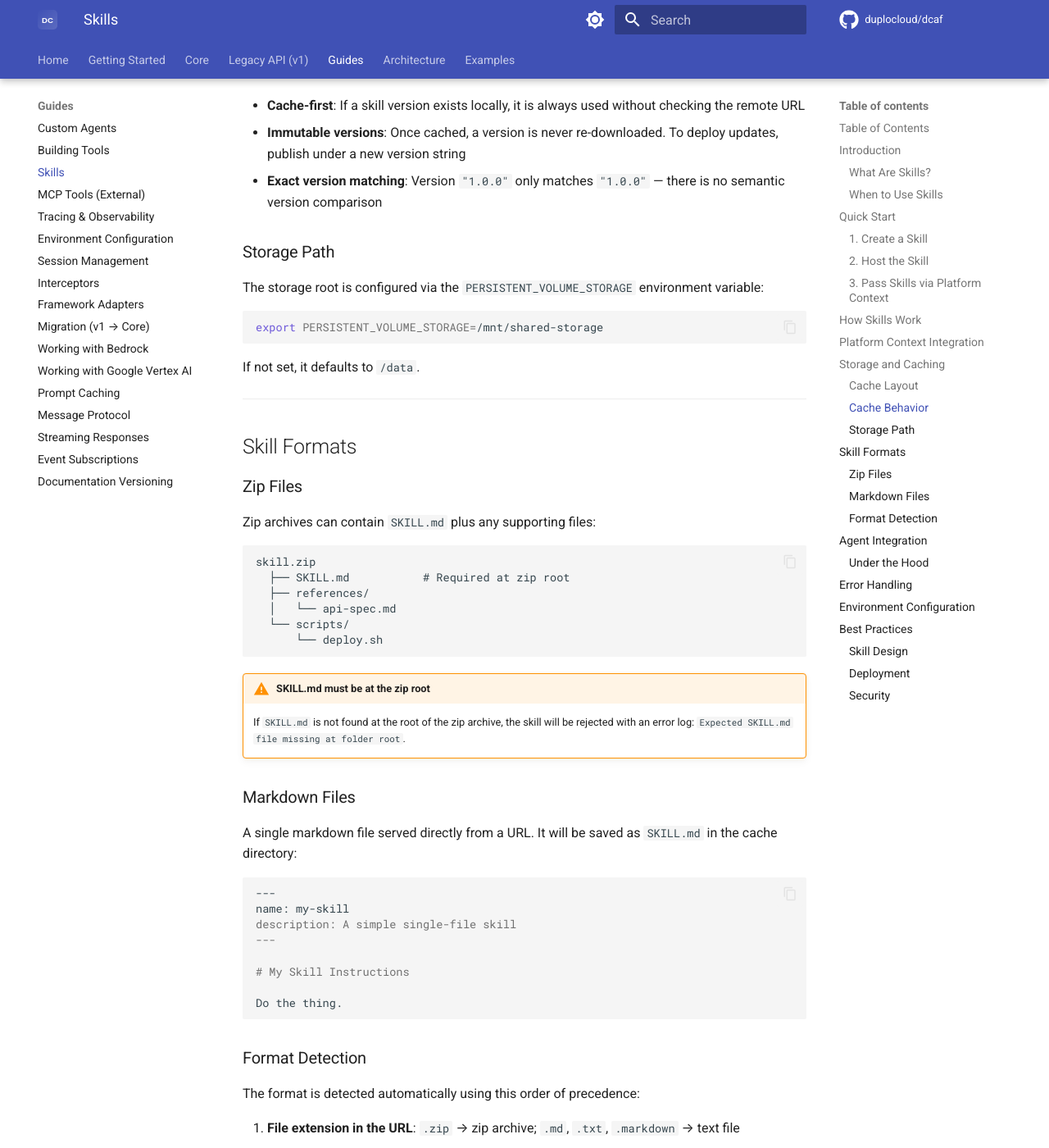
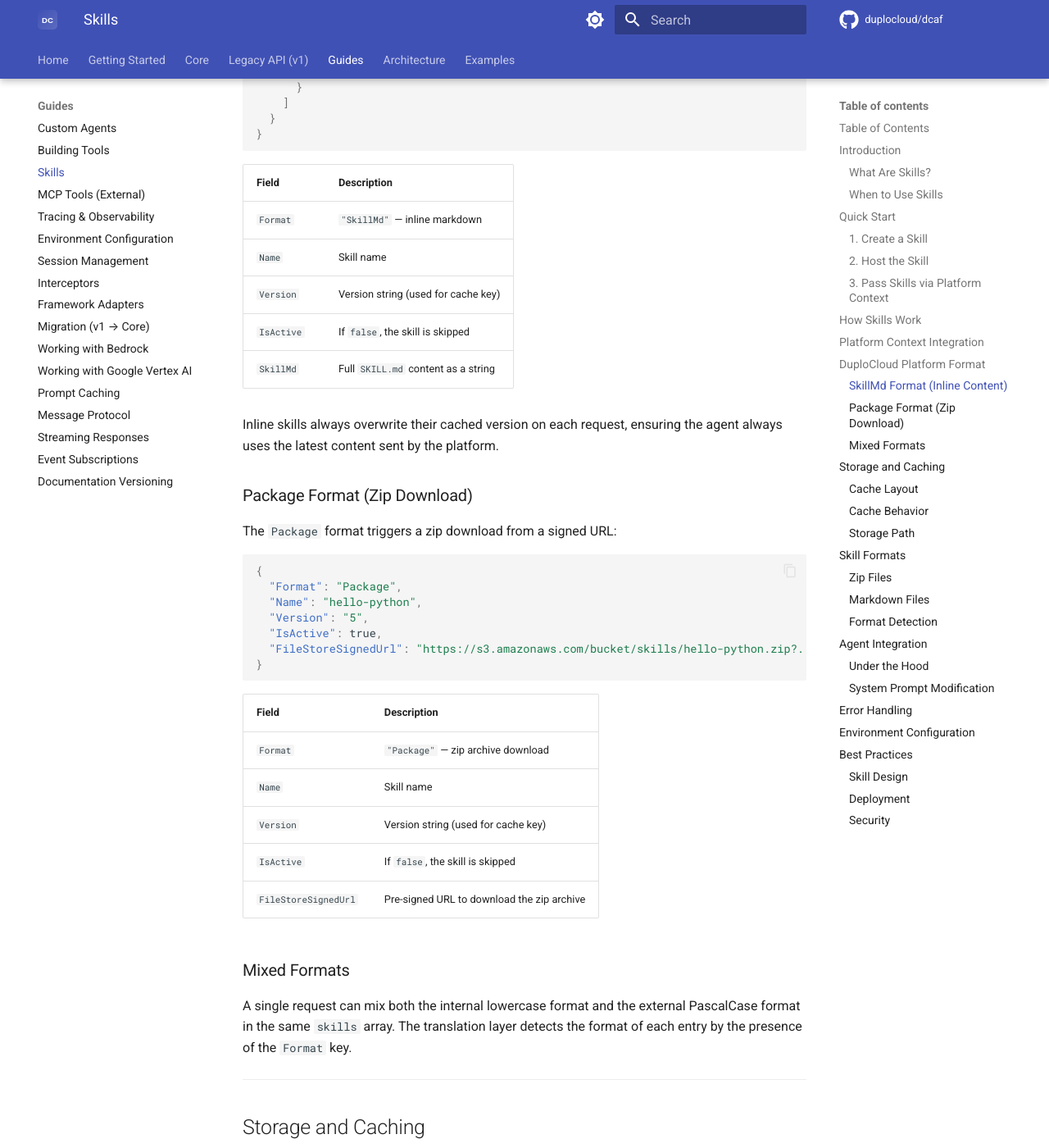
Before and after one commit to duplocloud/dcaf, an MkDocs documentation site: the page built from docs/guides/skills.md, in a window 1280 px wide and 1400 px high, scrolled down 4729 px. Shown: the whole window at 82% size. Built offline with MkDocs 1.6.1 and Material for MkDocs 9.7.7, drawn with Linux system fonts in a browser that asks for light colours; comment, search, counter and statistics services are not loaded; some of the changed text lies outside the part shown.

Commit message:
docs: fill skills documentation gaps
- Document DuploCloud platform PascalCase format (SkillMd and Package)
- Document inline skill content delivery via SkillMd format
- Correct SKILL.md zip root restriction: document one-level auto-elevation
- Document storage path resolution order (constructor → env var → /data)
- Add system prompt modification note for Bedrock parallel tool workaround
- Add missing decisions 8 and 9 to ADR-008 (external format, zip elevation)

Co-Authored-By: Claude Sonnet 4.6 <noreply@anthropic.com>

````diff
--- a/docs/adrs/008-skills-design-decisions.md
+++ b/docs/adrs/008-skills-design-decisions.md
@@ -106,6 +106,8 @@ Additionally:
 
 The `PERSISTENT_VOLUME_STORAGE` environment variable defaults to `/data`. It uses no `DCAF_` prefix because it is a general-purpose storage path that may be shared with other services on the same infrastructure.
 
+The storage root is resolved in priority order: constructor argument → `PERSISTENT_VOLUME_STORAGE` env var → `/data` built-in default.
+
 ```
 /data/                              # PERSISTENT_VOLUME_STORAGE
   skills/
@@ -119,6 +121,27 @@ The `PERSISTENT_VOLUME_STORAGE` environment variable defaults to `/data`. It use
       2.1.0/
         SKILL.md
 ```
+
+### 8. External Platform Format Translation
+
+**Problem:** The DuploCloud platform delivers skills in a PascalCase format (`Format`, `Name`, `Version`, `IsActive`, `SkillMd`, `FileStoreSignedUrl`) that differs from the internal DCAF wire format (`name`, `version`, `url`).
+
+**Decision:** A thin translation layer (`skill_translator.py`) detects the format by checking for the presence of the `Format` key and converts PascalCase entries to internal `SkillDefinition` objects. Both formats can coexist in the same request.
+
+Two external formats are supported:
+
+- **`SkillMd`** — inline markdown content embedded directly in the request. Written to the local cache on every request to ensure freshness. No URL fetch needed.
+- **`Package`** — zip archive downloaded from a `FileStoreSignedUrl` (typically a pre-signed S3 URL). Follows the same fetch-and-cache pipeline as the URL-based internal format.
+
+Inactive skills (`"IsActive": false`) are silently skipped by the translation layer.
+
+### 9. Zip Root Auto-Elevation
+
+**Problem:** Tools like macOS Finder wrap zip contents in a top-level folder (e.g., `my-skill/SKILL.md`). Requiring `SKILL.md` strictly at the zip root would reject these common archives.
+
+**Decision:** If `SKILL.md` is not at the zip root, the extractor looks exactly one directory level deep. If a single subdirectory contains `SKILL.md`, its contents are promoted to the root (elevated). `__MACOSX` metadata directories are removed during elevation. If `SKILL.md` is not found at root or one level deep, the skill is rejected.
+
+This strictly limits the elevation depth to one level to avoid ambiguity when a zip contains multiple subdirectories.
 
 ## Consequences
 
--- a/docs/guides/skills.md
+++ b/docs/guides/skills.md
@@ -10,12 +10,13 @@ This guide covers how to use skills with DCAF agents. Skills are reusable instru
 2. [Quick Start](#quick-start)
 3. [How Skills Work](#how-skills-work)
 4. [Platform Context Integration](#platform-context-integration)
-5. [Storage and Caching](#storage-and-caching)
-6. [Skill Formats](#skill-formats)
-7. [Agent Integration](#agent-integration)
-8. [Error Handling](#error-handling)
-9. [Environment Configuration](#environment-configuration)
-10. [Best Practices](#best-practices)
+5. [DuploCloud Platform Format](#duplocloud-platform-format)
+6. [Storage and Caching](#storage-and-caching)
+7. [Skill Formats](#skill-formats)
+8. [Agent Integration](#agent-integration)
+9. [Error Handling](#error-handling)
+10. [Environment Configuration](#environment-configuration)
+11. [Best Practices](#best-practices)
 
 ---
 
@@ -162,15 +163,79 @@ platform_context = {
 }
 ```
 
-Each skill definition has three required fields:
+Each skill definition has three fields:
 
-| Field | Type | Description |
-|-------|------|-------------|
-| `name` | string | Unique identifier for the skill |
-| `version` | string | Exact version string for cache lookup |
-| `url` | string | URL to fetch the skill from if not cached |
+| Field | Type | Required | Description |
+|-------|------|----------|-------------|
+| `name` | string | Yes | Unique identifier for the skill |
+| `version` | string | Yes | Exact version string for cache lookup |
+| `url` | string | Yes | URL to fetch the skill from if not cached |
 
 You can pass multiple skills — the agent will load all of them.
+
+---
+
+## DuploCloud Platform Format
+
+When skills are delivered by the DuploCloud platform (rather than passed directly in the API request), they use a PascalCase format with a `Format` discriminator field. The agent server automatically translates this format into the internal representation.
+
+### SkillMd Format (Inline Content)
+
+The `SkillMd` format passes skill content directly in the request — no URL fetch is needed. The platform embeds the `SKILL.md` contents inline:
+
+```json
+{
+  "role": "user",
+  "content": "Debug why my pods are crashing",
+  "platform_context": {
+    "skills": [
+      {
+        "Format": "SkillMd",
+        "Name": "k8s-debug",
+        "Version": "3",
+        "IsActive": true,
+        "SkillMd": "---\nname: k8s-debug\ndescription: Kubernetes debugging\n---\n\n# K8s Debugging\n..."
+      }
+    ]
+  }
+}
+```
+
+| Field | Description |
+|-------|-------------|
+| `Format` | `"SkillMd"` — inline markdown |
+| `Name` | Skill name |
+| `Version` | Version string (used for cache key) |
+| `IsActive` | If `false`, the skill is skipped |
+| `SkillMd` | Full `SKILL.md` content as a string |
+
+Inline skills always overwrite their cached version on each request, ensuring the agent always uses the latest content sent by the platform.
+
+### Package Format (Zip Download)
+
+The `Package` format triggers a zip download from a signed URL:
+
+```json
+{
+  "Format": "Package",
+  "Name": "hello-python",
+  "Version": "5",
+  "IsActive": true,
+  "FileStoreSignedUrl": "https://s3.amazonaws.com/bucket/skills/hello-python.zip?..."
+}
+```
+
+| Field | Description |
+|-------|-------------|
+| `Format` | `"Package"` — zip archive download |
+| `Name` | Skill name |
+| `Version` | Version string (used for cache key) |
+| `IsActive` | If `false`, the skill is skipped |
+| `FileStoreSignedUrl` | Pre-signed URL to download the zip archive |
+
+### Mixed Formats
+
+A single request can mix both the internal lowercase format and the external PascalCase format in the same `skills` array. The translation layer detects the format of each entry by the presence of the `Format` key.
 
 ---
 
@@ -208,13 +273,17 @@ For example:
 
 ### Storage Path
 
-The storage root is configured via the `PERSISTENT_VOLUME_STORAGE` environment variable:
+The storage root is resolved in this order:
+
+1. **Constructor argument** — `SkillManager(storage_path="/custom/path")`
+2. **Environment variable** — `PERSISTENT_VOLUME_STORAGE`
+3. **Built-in default** — `/data`
+
+To override via environment variable:
 
 ```bash
 export PERSISTENT_VOLUME_STORAGE=/mnt/shared-storage
 ```
-
-If not set, it defaults to `/data`.
 
 ---
 
@@ -226,15 +295,25 @@ Zip archives can contain `SKILL.md` plus any supporting files:
 
 ```
 skill.zip
-  ├── SKILL.md           # Required at zip root
+  ├── SKILL.md           # Required at zip root (or one level deep — see below)
   ├── references/
   │   └── api-spec.md
   └── scripts/
       └── deploy.sh
 ```
 
-!!! warning "SKILL.md must be at the zip root"
-    If `SKILL.md` is not found at the root of the zip archive, the skill will be rejected with an error log: `Expected SKILL.md file missing at folder root`.
+!!! note "SKILL.md auto-elevation"
+    If `SKILL.md` is not at the zip root but is found exactly one directory level deep, its parent directory contents are automatically promoted to the root. This handles zips created by tools like macOS Finder that wrap files in a top-level folder:
+
+    ```
+    skill.zip
+      └── my-skill/         # top-level folder (auto-elevated)
+          ├── SKILL.md      # found here → contents promoted to root
+          └── scripts/
+              └── deploy.sh
+    ```
+
+    If `SKILL.md` cannot be found at the root or one level deep, the skill is rejected with an error log.
 
 ### Markdown Files
 
@@ -269,7 +348,7 @@ Skills are resolved and loaded automatically by the `AgnoAdapter` when creating
 The `AgnoAdapter._create_agent_async()` method:
 
 1. Extracts the `skills` array from `platform_context`
-2. Creates `SkillDefinition` value objects
+2. Translates both internal and external (PascalCase) formats via `translate_skills()`
 3. Calls `SkillManager().resolve_skills()` to fetch/cache/load
 4. Passes the resulting `Skills` object to `AgnoAgent(skills=...)`
 
@@ -282,6 +361,17 @@ agent = AgnoAgent(
     skills=resolved_skills,  # ← automatically populated from platform context
 )
 ```
+
+### System Prompt Modification
+
+The adapter automatically prepends a single-tool instruction to every system prompt:
+
+```
+IMPORTANT: You must call tools ONE AT A TIME. Never request multiple tool calls
+in a single response. Wait for each tool result before calling the next tool.
+```
+
+This is a workaround for a Bedrock constraint that rejects responses containing multiple parallel tool calls. It applies to all agents regardless of whether skills are loaded.
 
 ---
 
````
